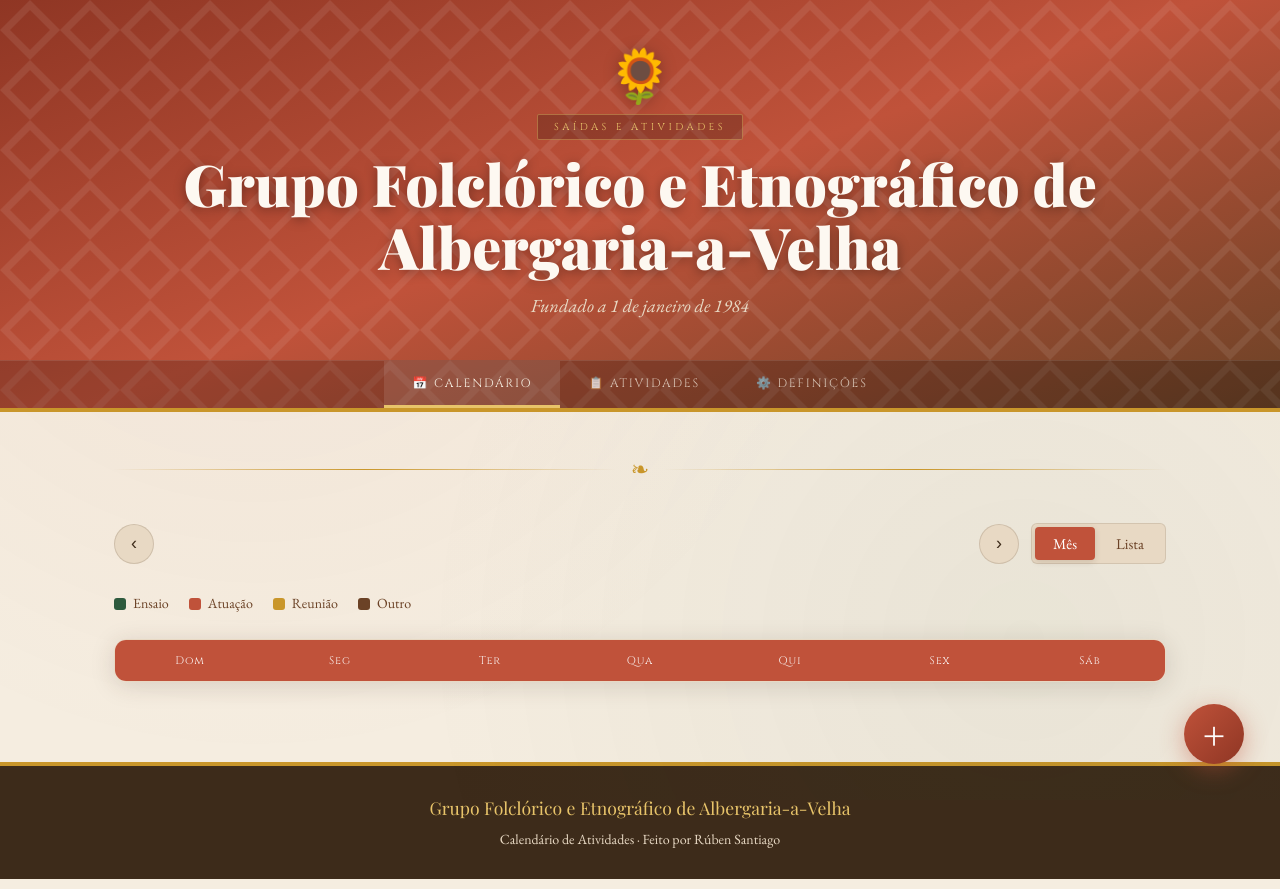
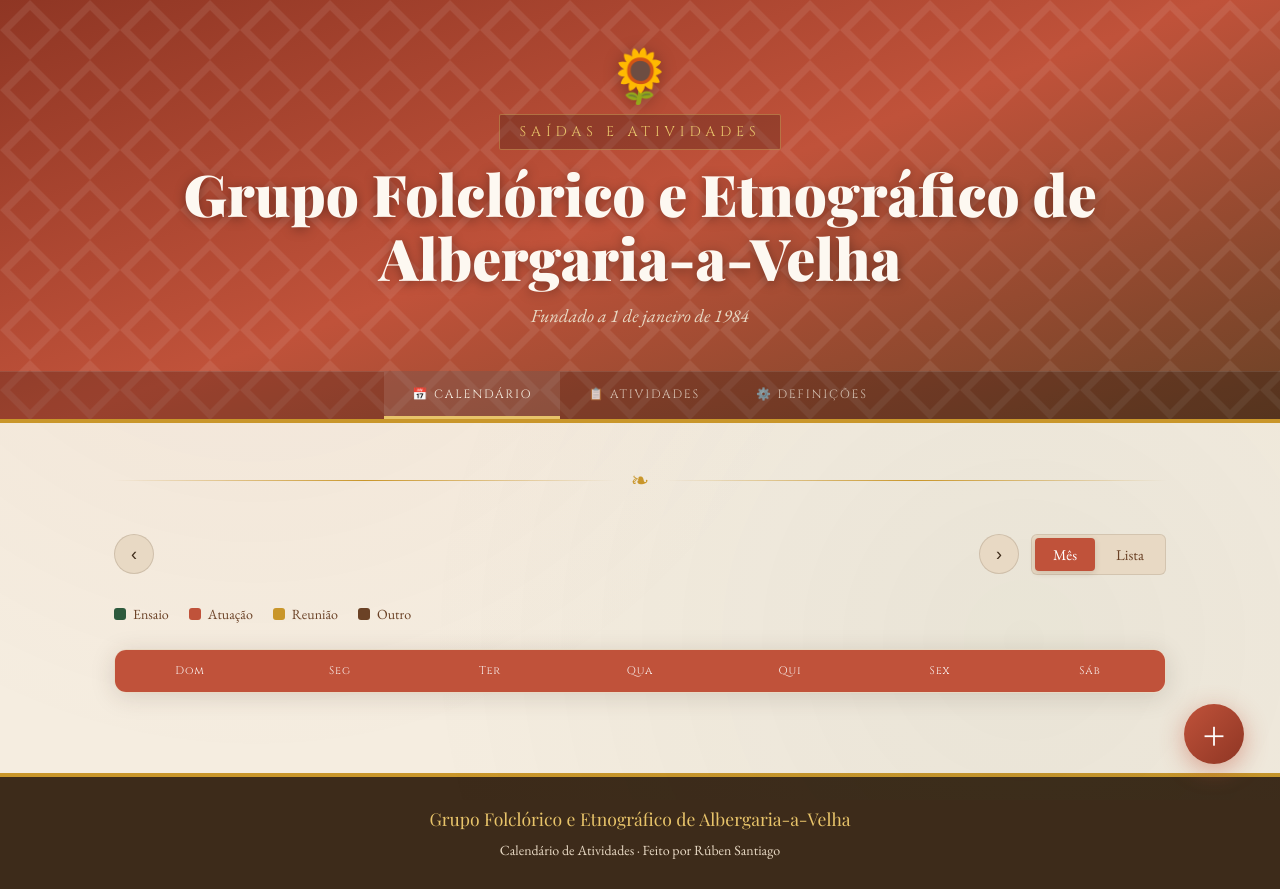
Before and after one commit to santiagoruben723-glitch/GFEAV_SAIDAS_E_ATIVIDADES, a plain HTML site: page Calendario_GFEAV/index.html in a window 1280 px wide. Drawn offline with nearby package versions, Linux system fonts and the light colour scheme; a web font is replaced by a local one.

Commit message:
Adjust header badge styles for better visibility
Increased font size and padding for header badge.

```diff
--- a/Calendario_GFEAV/style.css
+++ b/Calendario_GFEAV/style.css
@@ -81,12 +81,12 @@ header {
 
 .header-badge {
     font-family: 'Cinzel', serif;
-    font-size: 10px;
+    font-size: 14px; /* Aumentado de 10px para 14px */
     letter-spacing: 0.35em;
     text-transform: uppercase;
     color: var(--gold-light);
     background: rgba(0,0,0,0.2);
-    padding: 4px 16px;
+    padding: 6px 20px; /* Aumentado ligeiramente para equilibrar o tamanho novo */
     border: 1px solid rgba(232,196,106,0.4);
     border-radius: 2px;
     animation: floatIn 0.8s 0.1s ease both;
```
